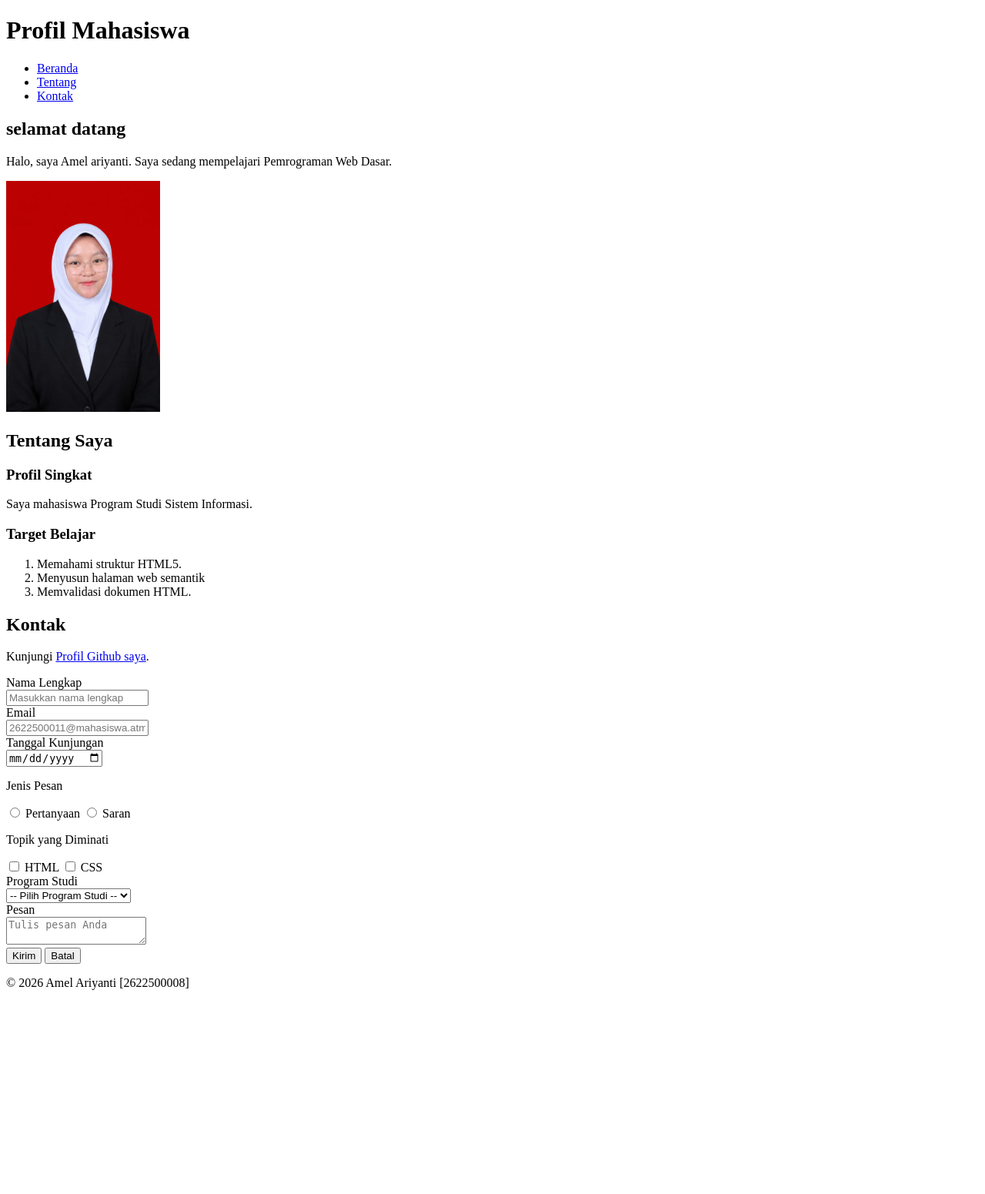
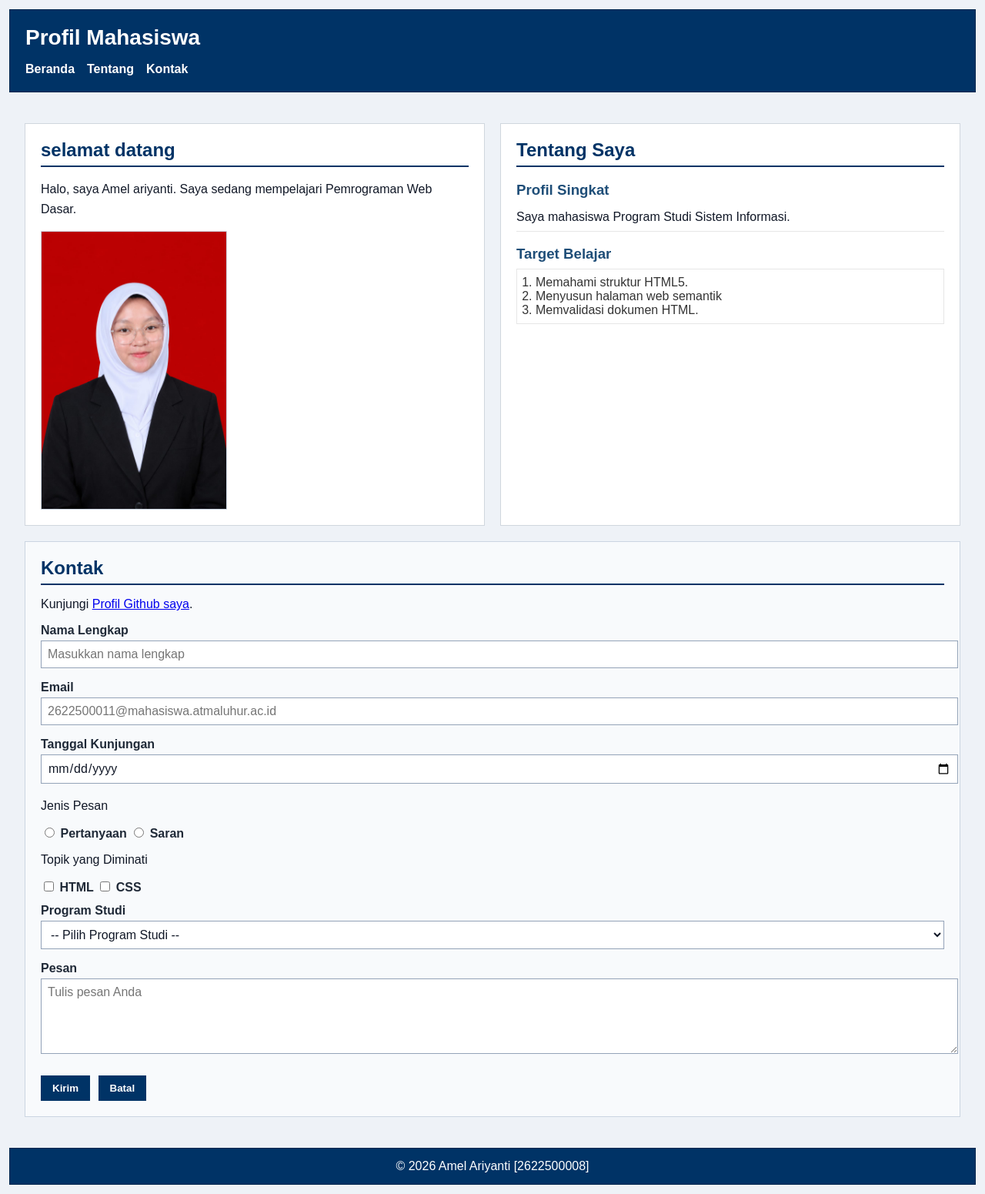
Before and after one commit to amelariyanti/2622500008-PWD-SI1A-2627o, a PHP site: page /pertemuan-04/index.html in a window 1280 px wide. Shown: the whole page at 77% size. Before the commit the page ends 1286 px from the top, so only its background shows below. Run offline with PHP 8.4, Linux system fonts and the light colour scheme.

Commit message:
terapkan penataan elemen halaman pada p4

```diff
--- a/pertemuan-03/index.html
+++ b/pertemuan-03/index.html
@@ -98,7 +98,7 @@
         <section id="home">
             <h2>selamat datang</h2>
             <p>Halo, saya Amel ariyanti. Saya sedang mempelajari Pemrograman Web Dasar.</p>
-            <img src="../foto.jpeg" alt="Foto Profil Amel Ariyanti" width="200" />
+            <img src="../foto.jpeg" alt="Foto Profil Sartika" width="200"
         </section>
 
         <section id="about">
--- a/pertemuan-04/style.css
+++ b/pertemuan-04/style.css
@@ -1,8 +1,60 @@
+<style>
+ {
+    box-sizing: border-box;
+ }
+      body {
+        margin: 0;
+        padding: 12px;
+        font-family: Arial, sans-serif;
+        color: #111827;
+        background-color: #eef2f7;
+      }
+
+      /* Header */
+      header {
+      background-color: #003366;
+      color: #ffffff;
+      padding: 20px;
+      margin-bottom: 20px;
+      border: 1px solid #00264d;
+      }
+
+      header h1 {
+      margin: 0 0 16px;
+      font-size: 28px;
+      }
+
+      nav ul {
+      display: flex;
+      flex-direction: column;
+      justify-content: flex-start;
+      align-items: flex-start;
+      gap: 8px;
+      margin: 0;
+      padding: 0;
+      list-style: none;
+      }
+
       nav a {
-            color:
+      color: #ffffff;
+      font-weight: bold;
+      text-decoration: none;
+      }
 
-        #home{
+      main {
+      display: grid;
+      grid-template-columns: 1fr;
+      background-color: #eef2f7;
+      gap: 20px;
+      padding: 20px;
+      }
 
+      section {
+      width: auto;
+      margin: 0;
+      }
+
+      #home {
         background-color: #ffffff;
         border: 1px solid #d0d7de;
         padding: 20px;
@@ -29,6 +81,7 @@
         height: auto;
         border: 1px solid #cbd5e1;
       }
+
       #about {
         background-color: #ffffff;
         border: 1px solid #d0d7de;
@@ -116,15 +169,14 @@
         margin: 8px 6px 0 0;
         border: 1px solid #003366;
       }
-
-        /*Footer*/
-        Footer {
+      /* Footer */
+      footer {
       background-color: #003366;
       color: #ffffff;
       text-align: center;
-            padding: 12px 0;
+      padding: 14px 20px;
       margin-top: 20px;
-            border-top: 1px solid #00264d;
+      border: 1px solid #00264d;
       }
 
       footer p {
@@ -132,6 +184,21 @@
       }
 
       @media (min-width: 768px) {
-            /* aturan css untuk layar dengan lebar minimal 768px */
 
+      /* aturan CSS untuk viewport dengan lebar minimal 768px */
+      main {
+      grid-template-columns: 1fr 1fr;
       }
+
+      nav ul {
+      flex-direction: row;
+      justify-content: flex-start;
+      align-items: center;
+      gap: 16px;
+      }
+
+      #contact {
+      grid-column: 1 / -1;
+      }
+    }
+    </style>
```
Lines whose indentation alone changed are shown as unchanged.
